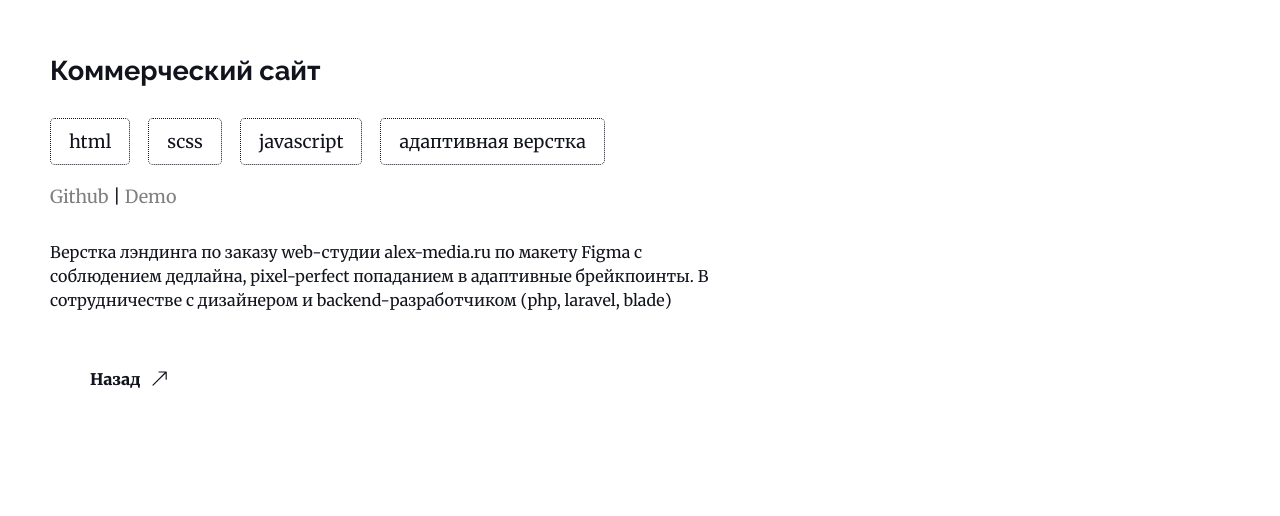
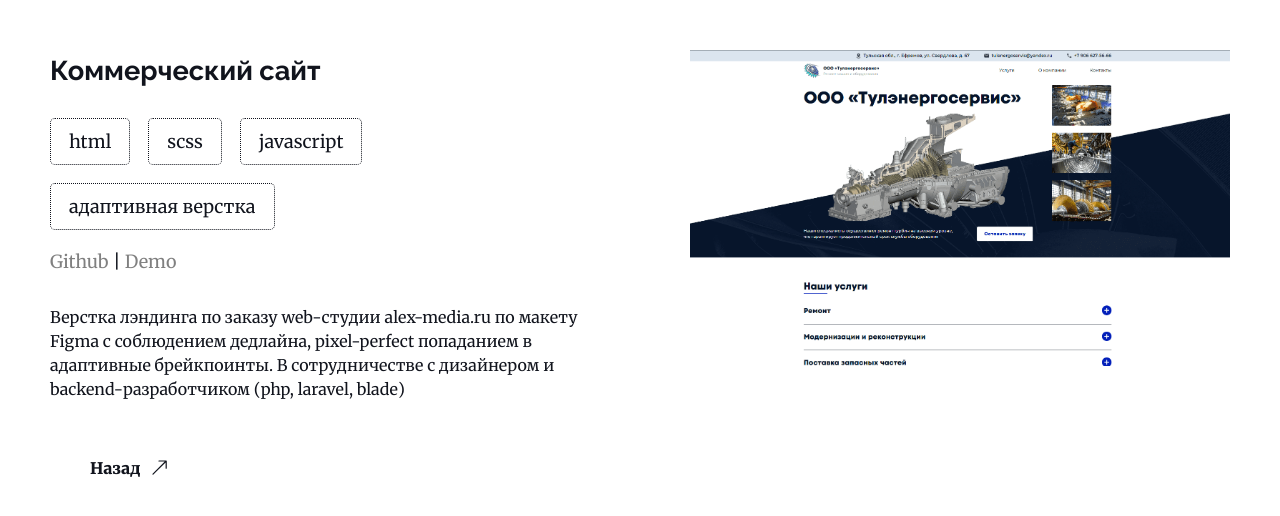
Before and after one commit to DenKuznets/portfolio, a React (Vite) app: page /allworks/0 in a window 1280 px wide. Shown: the top 516 px of the page. Built offline with nearby package versions, Linux system fonts and the light colour scheme.

Commit message:
iframe replaced with img

```diff
--- a/src/components/Work.jsx
+++ b/src/components/Work.jsx
@@ -20,16 +20,17 @@ const Work = () => {
                         <a href={textWork.demo}>Demo</a>
                     </div>
                     <p>{textWork.description}</p>
-                    <BigLink onClick={()=> navigate(-1) } className="btn-back">
+                    <BigLink onClick={() => navigate(-1)} className="btn-back">
                         {textGlobal.backButton}
                     </BigLink>
                 </div>
-                <div className="work__image">
-                    {/* <h3>Live Preview</h3> */}
-                    {/* <iframe src={textWork.demo} title={textWork.name}>
-                        IFRAME
-                    </iframe> */}
-
+                <div className="work__content-image">
+                    <a href={textWork.demo}>
+                        <img
+                            src={`../images/works-preview/${textWork.img}`}
+                            alt=""
+                        />
+                    </a>
                 </div>
             </div>
         </WorkStyled>
--- a/src/components/styled/Work.styled.js
+++ b/src/components/styled/Work.styled.js
@@ -31,6 +31,32 @@ const WorkStyled = styled.div`
         @media only screen and (max-width: 530px) {
             padding: 50px 10px;
         }
+        &-text {
+            flex: 1;
+        }
+        &-image {
+            flex: 1;
+            background-color: white;
+            min-width: 380px;
+            background-color: transparent;
+            @media only screen and (max-width: ${modalContentColumn}) {
+                min-height: 70vh;
+                flex-basis: unset;
+            }
+            @media only screen and (max-width: 420px) {
+                display: none;
+            }
+            h3 {
+                text-align: center;
+                margin-bottom: 10px;
+                color: inherit;
+            }
+            iframe {
+                width: 100%;
+                min-height: 80vh;
+                overflow: auto;
+            }
+        }
     }
     h3 {
         margin-bottom: 1em;
@@ -45,7 +71,7 @@ const WorkStyled = styled.div`
         }
     }
 
-    ul{
+    ul {
         margin-bottom: 1em;
     }
 
@@ -57,30 +83,6 @@ const WorkStyled = styled.div`
         width: fit-content;
         margin-top: 2em;
     }
-
-    .work__image {
-        background-color: white;
-        flex-basis: 1000px;
-        min-width: 380px;
-        background-color: transparent;
-        @media only screen and (max-width: ${modalContentColumn}) {
-            min-height: 70vh;
-            flex-basis: unset;
-        }
-        @media only screen and (max-width: 420px) {
-            display: none;
-        }
-        h3 {
-            text-align: center;
-            margin-bottom: 10px;
-            color: inherit;
-        }
-        iframe {
-            width: 100%;
-            min-height: 80vh;
-            overflow: auto;
-        }
-    }
 `;
 
 export default WorkStyled;
```
